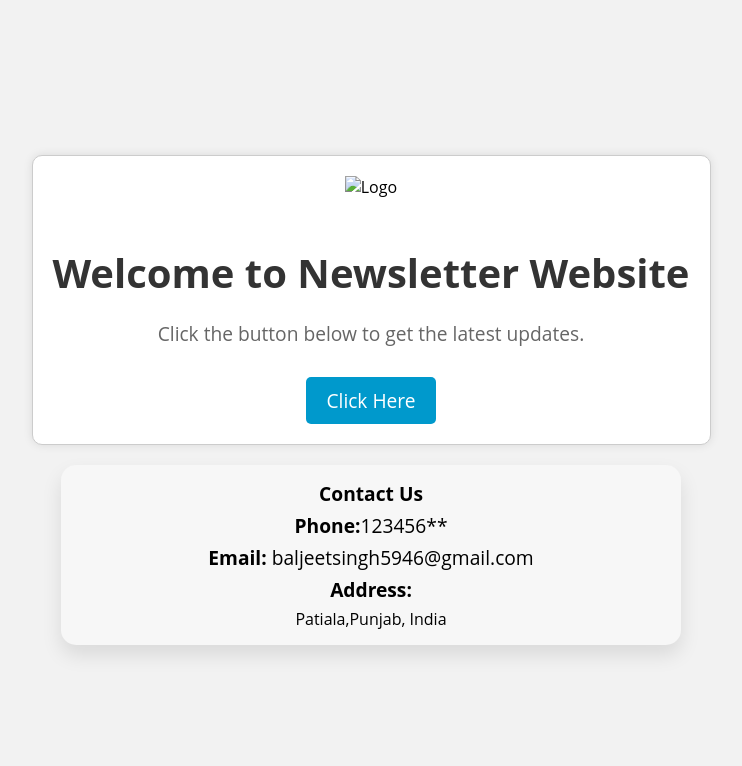
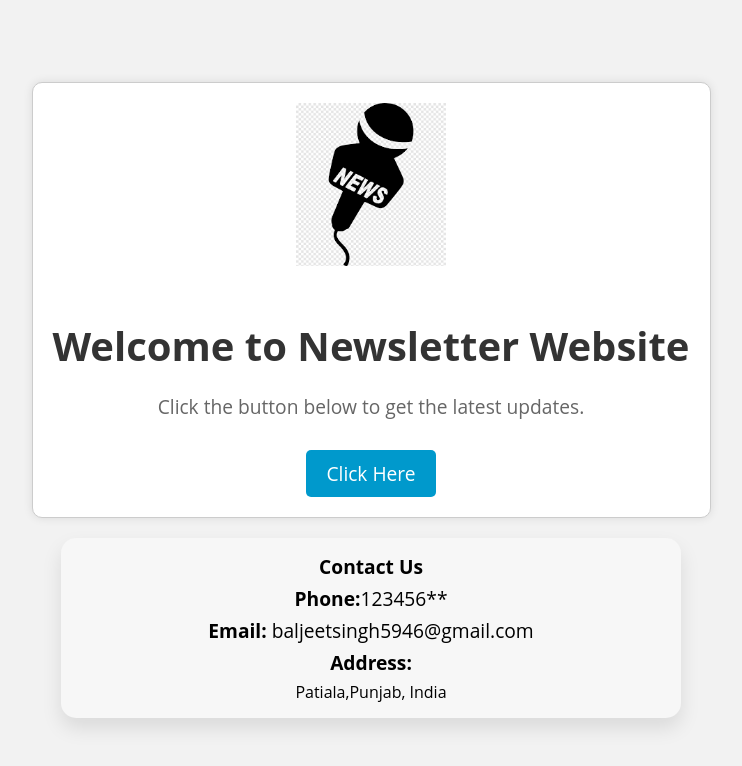
Before and after one commit to baljeet-singh17/Newsletter-Website, a plain HTML site: page index.html in a window 1280 px wide. Shown: the whole page, without its empty margins (269-1011 px from the left). Drawn offline with Linux system fonts and the light colour scheme.

Commit message:
Update index.html

```diff
--- a/index.html
+++ b/index.html
@@ -117,7 +117,7 @@
 </head>
 <body>
     <div class="container">
-        <img src="images.html" alt="Logo" class="logo">
+        <img src="images.png" alt="Logo" class="logo">
         <h1>Welcome to Newsletter Website</h1>
         <p>Click the button below to get the latest updates.</p>
         <a href="page2.html" class="button">Click Here</a>
```
